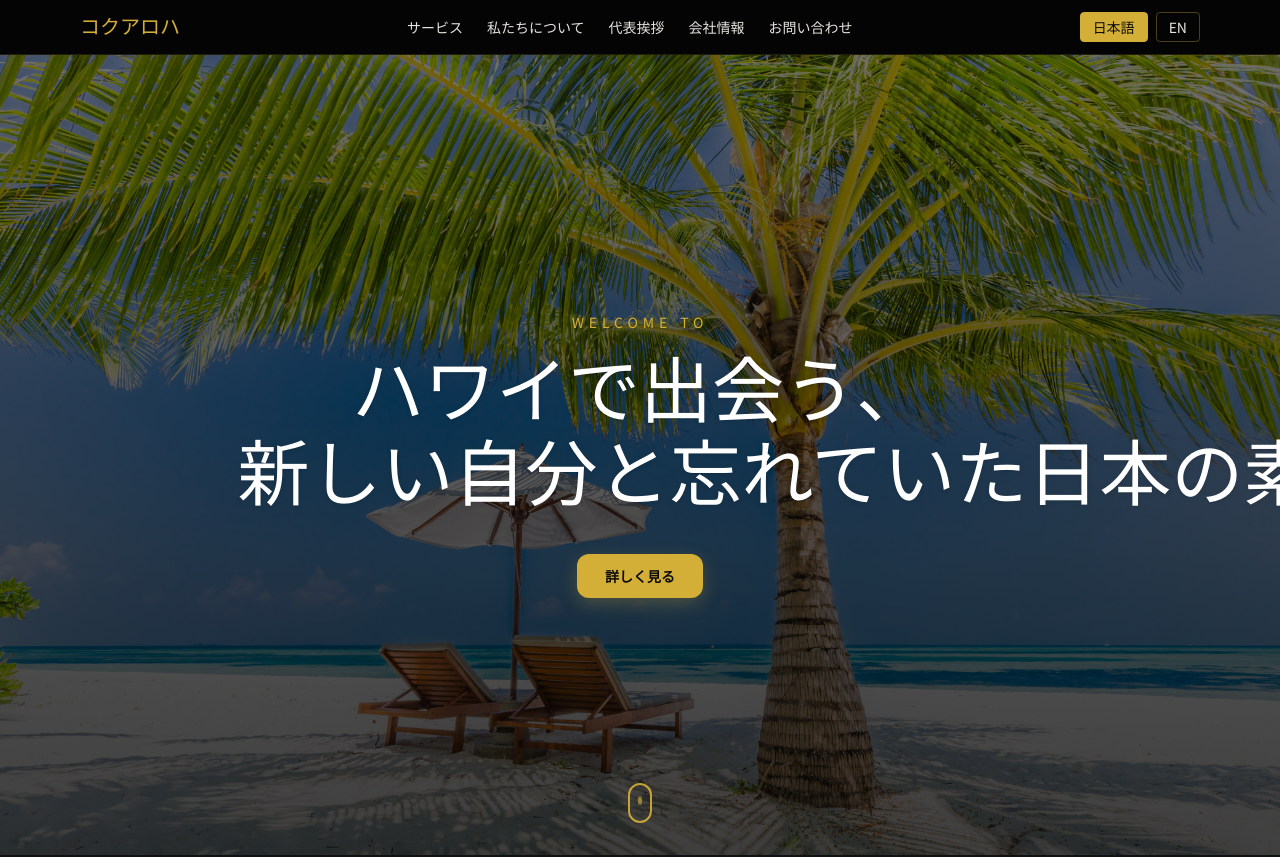
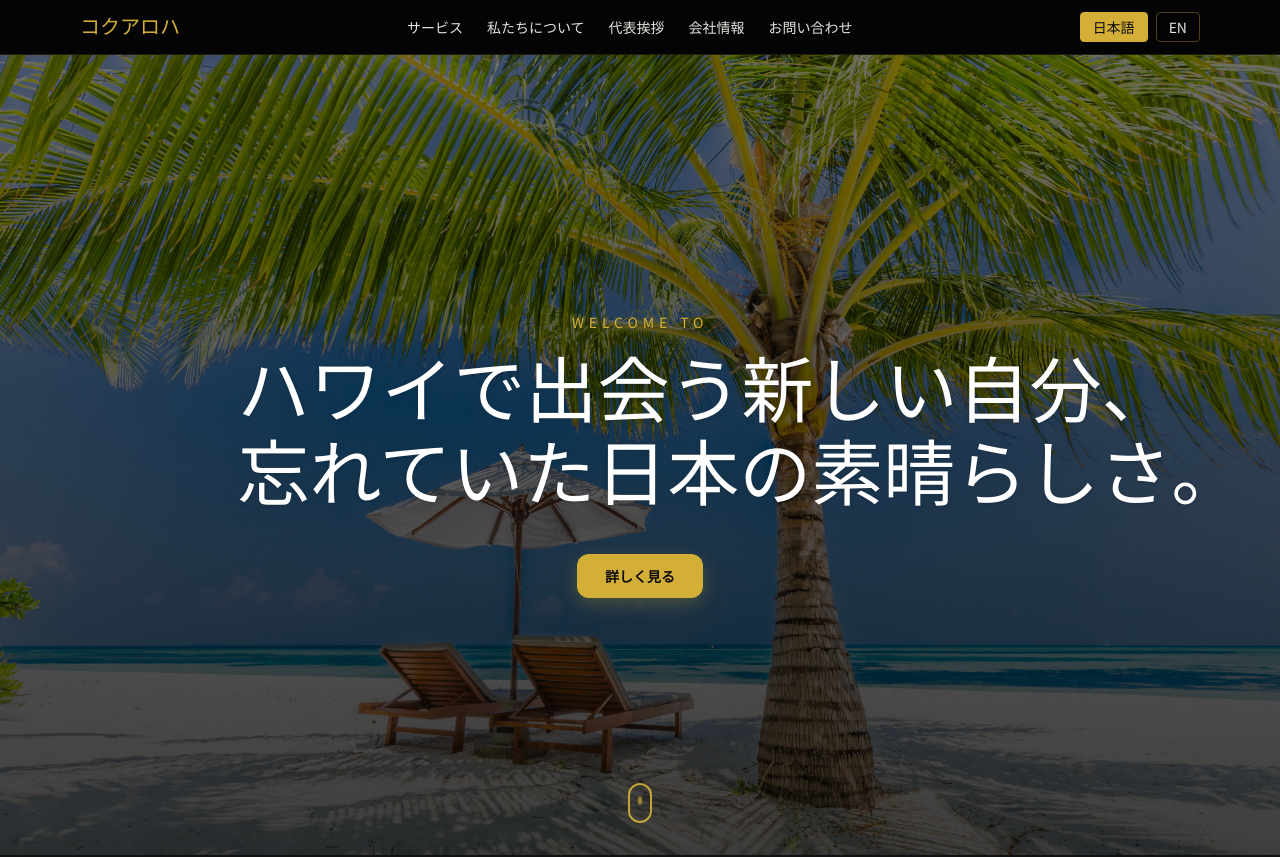
Before and after one commit to miles-web-match/Hawaii-vip-t-v2, a React (Vite) app in the folder Hawaii-vip-t-main/: page / in a window 1280 px wide. Shown: the top 857 px of the page. Built offline with nearby package versions, Linux system fonts and the light colour scheme.

Commit message:
Update App.tsx

```diff
--- a/Hawaii-vip-t-main/src/App.tsx
+++ b/Hawaii-vip-t-main/src/App.tsx
@@ -99,8 +99,8 @@ const ja: Record<Keys, string> = {
   brand: 'コクアロハ',
 
   // Hero（★ご指定の日本語コピー）
-  hero_title_line1: 'ハワイで出会う、',
-  hero_title_line2: '新しい自分と忘れていた日本の素晴らしさ。',
+  hero_title_line1: 'ハワイで出会う新しい自分、',
+  hero_title_line2: '忘れていた日本の素晴らしさ。',
 
   about_title: '私たちについて',
   about_desc:
```
